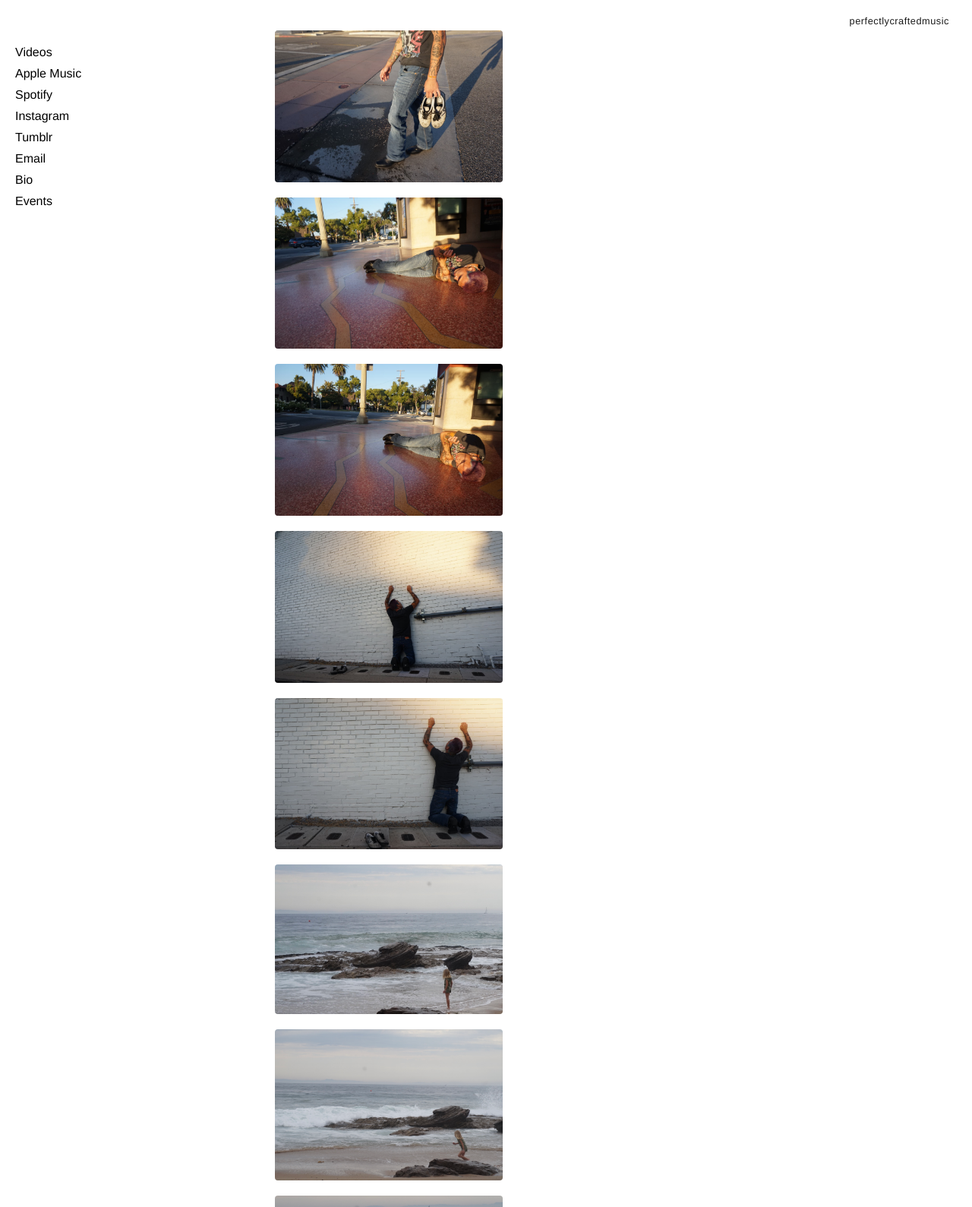
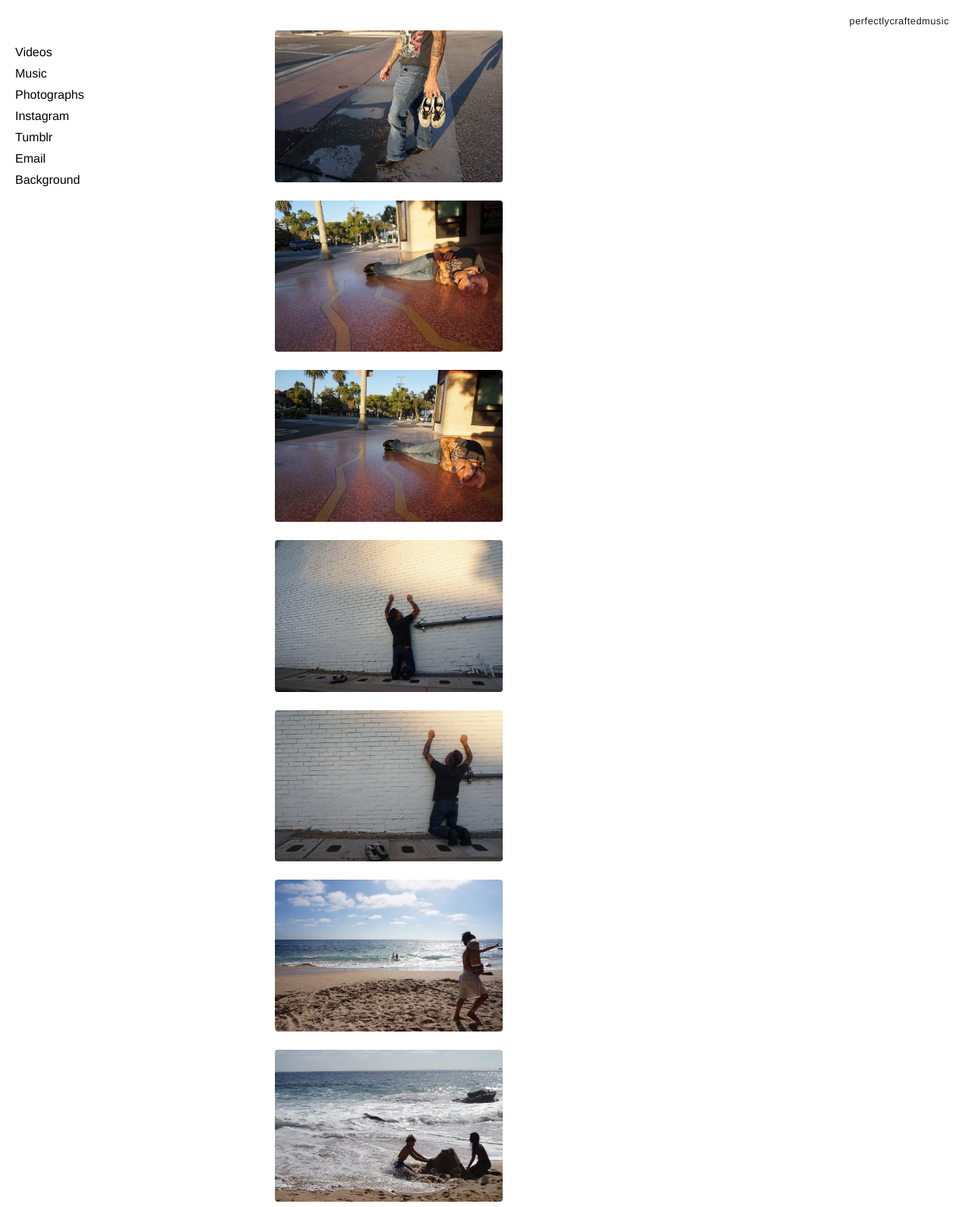
Before and after one commit to BeastyKiller03/marcoalexismaria, a plain HTML site: page index.html in a window 1280 px wide. Shown: the top 1589 px of the page at 76% size. Drawn offline with Linux system fonts and the light colour scheme.

Commit message:
Update index.html

```diff
--- a/index.html
+++ b/index.html
@@ -17,30 +17,37 @@
   <div class="header">
     <div class="links">
       <a href="videos.html">Videos</a>
-      <a href="https://music.apple.com/us/artist/pm/1827761643" target="_blank">Apple Music</a>
-      <a href="https://open.spotify.com/artist/247dlsOKRglAdfudQLdCPG" target="_blank">Spotify</a>
+      <a href="music.html">Music</a>
+      <a href="photos.html" class="background-link">Photographs</a>
       <a href="https://www.instagram.com/perfectlycraftedmusic/" target="_blank">Instagram</a>
       <a href="https://tumblr.com/blog/marcoalexismaria" target="_blank">Tumblr</a>
       <a href="mailto:perfectlycraftedmusic@gmail.com">Email</a>
-      <a href="bio.html" class="background-link">Bio</a>
-      <a href="events.html">Events</a>
-
+      <a href="background.html" class="background-link">Background</a>
     </div>
   </div>
 
   <!-- Image gallery to the right side -->
-  <div class="main-content">
-    <div class="gallery-row">
-      <img src="IMG_1.JPG" alt="Image 1" />
-      <img src="IMG_2.JPG" alt="Image 2" />
-      <img src="IMG_3.JPG" alt="Image 3" />
-      <img src="IMG_4.JPG" alt="Image 4" />
-      <img src="IMG_5.JPG" alt="Image 5" />
-      <img src="IMG_6764.jpeg" alt="Image 6" />
-      <img src="IMG_6765.jpeg" alt="Image 7" />
-      <img src="IMG_6766.jpeg" alt="Image 8" />
-    </div>
-  </div>
+<div class="main-content">
+<div class="gallery-row">
+<a href="photos.html"><img src="IMG_1.jpg" alt="Image 1" /></a>
+<a href="photos.html"><img src="IMG_2.jpg" alt="Image 2" /></a>
+<a href="photos.html"><img src="IMG_3.jpg" alt="Image 3" /></a>
+<a href="photos.html"><img src="IMG_4.jpg" alt="Image 4" /></a>
+<a href="photos.html"><img src="IMG_5.jpg" alt="Image 5" /></a>
+<a href="photos.html"><img src="IMG_6.jpg" alt="Image 6" /></a>
+<a href="photos.html"><img src="IMG_7.jpg" alt="Image 7" /></a>
+<a href="photos.html"><img src="IMG_8.jpg" alt="Image 8" /></a>
+<a href="photos.html"><img src="IMG_9.jpg" alt="Image 9" /></a>
+<a href="photos.html"><img src="IMG_10.jpg" alt="Image 10" /></a>
+<a href="photos.html"><img src="IMG_11.jpg" alt="Image 11" /></a>
+<a href="photos.html"><img src="IMG_12.jpg" alt="Image 12" /></a>
+<a href="photos.html"><img src="IMG_13.jpg" alt="Image 13" /></a>
+<a href="photos.html"><img src="IMG_14.jpg" alt="Image 14" /></a>
+<a href="photos.html"><img src="IMG_15.jpg" alt="Image 15" /></a>
+<a href="photos.html"><img src="IMG_16.jpg" alt="Image 16" /></a>
+<a href="photos.html"><img src="IMG_17.jpg" alt="Image 17" /></a>
+</div>
+</div>
 
   <!-- Footer logo at bottom -->
 <footer class="footer">
```
